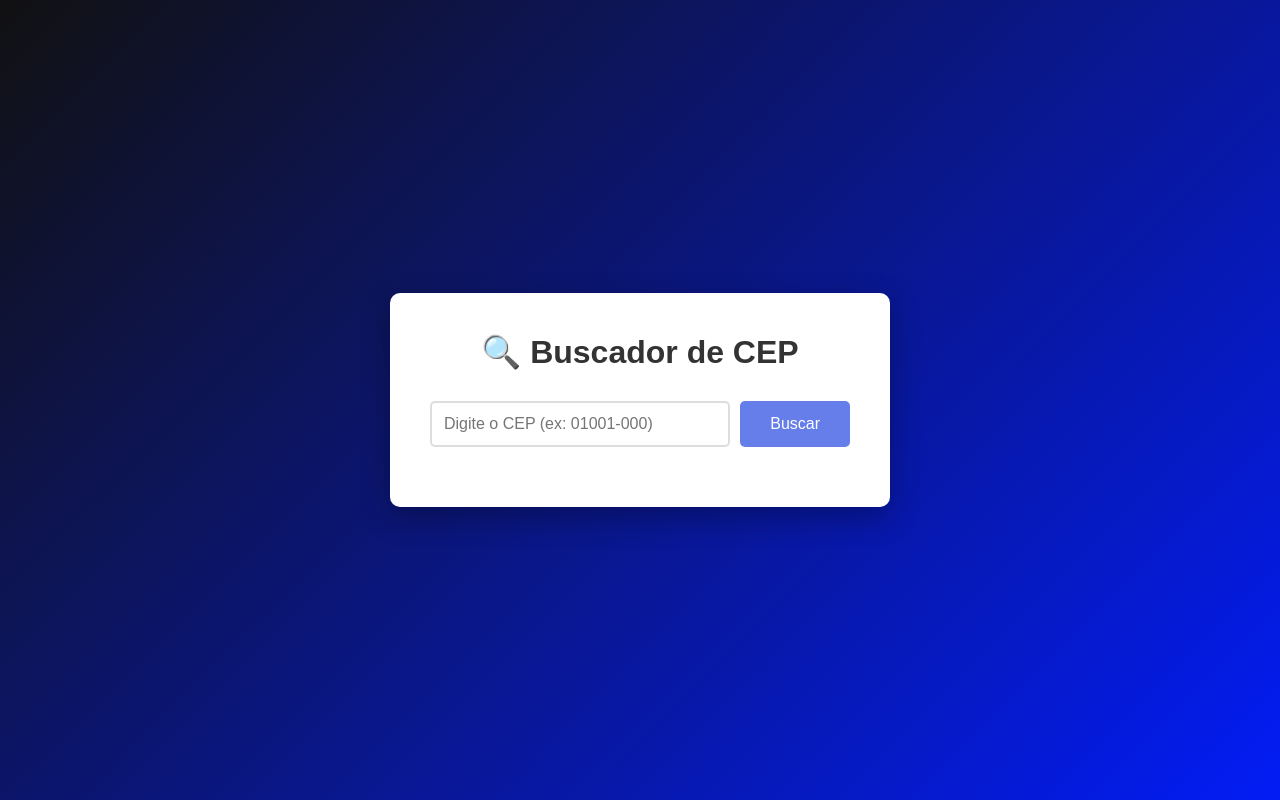
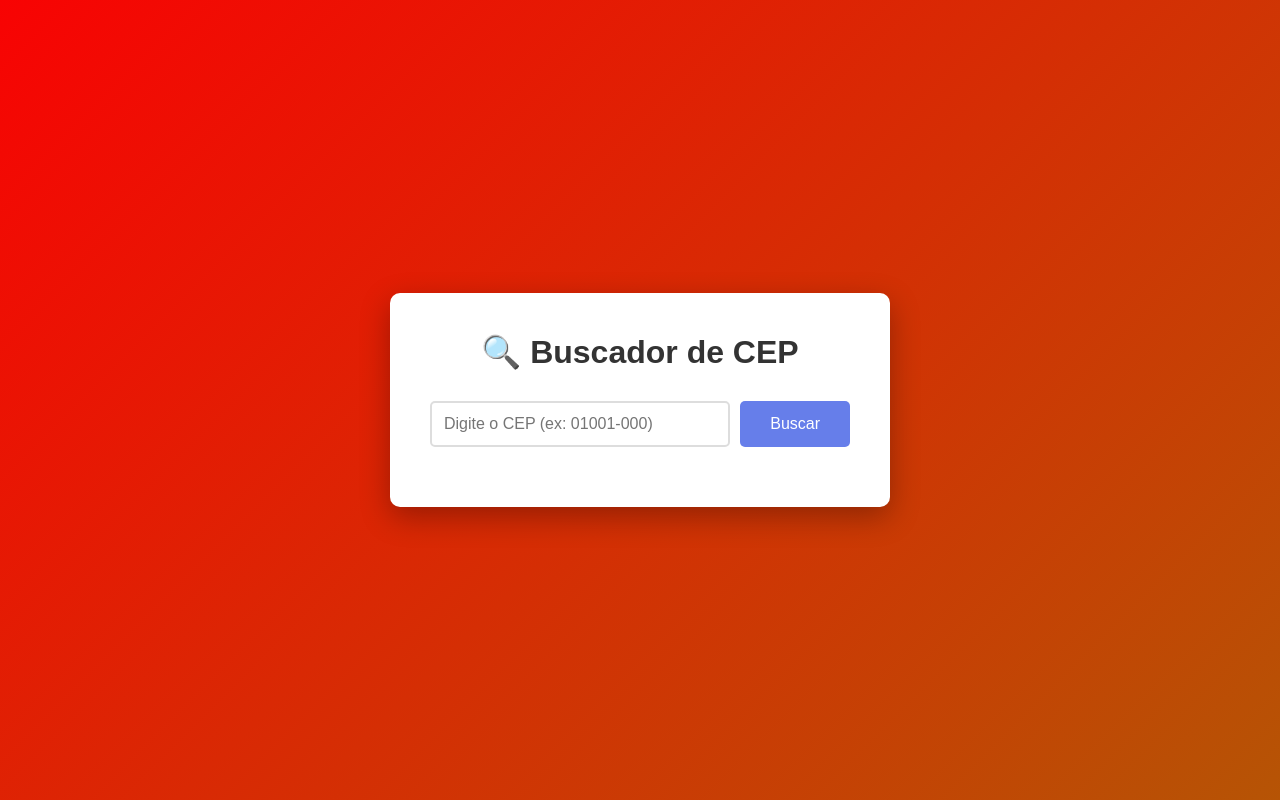
Before and after one commit to edsilva787878/busca, a Flask app: page / in a window 1280 px wide. Run offline with Flask 3, Linux system fonts and the light colour scheme.

Commit message:
deploy ecr

```diff
--- a/templates/index.html
+++ b/templates/index.html
@@ -12,7 +12,7 @@
         }
         body {
             font-family: Arial, sans-serif;
-            background: linear-gradient(135deg, #111111 0%, #031cf5 100%);
+            background: linear-gradient(135deg, #f80303 0%, #b65405 100%);
             min-height: 100vh;
             display: flex;
             justify-content: center;
```
